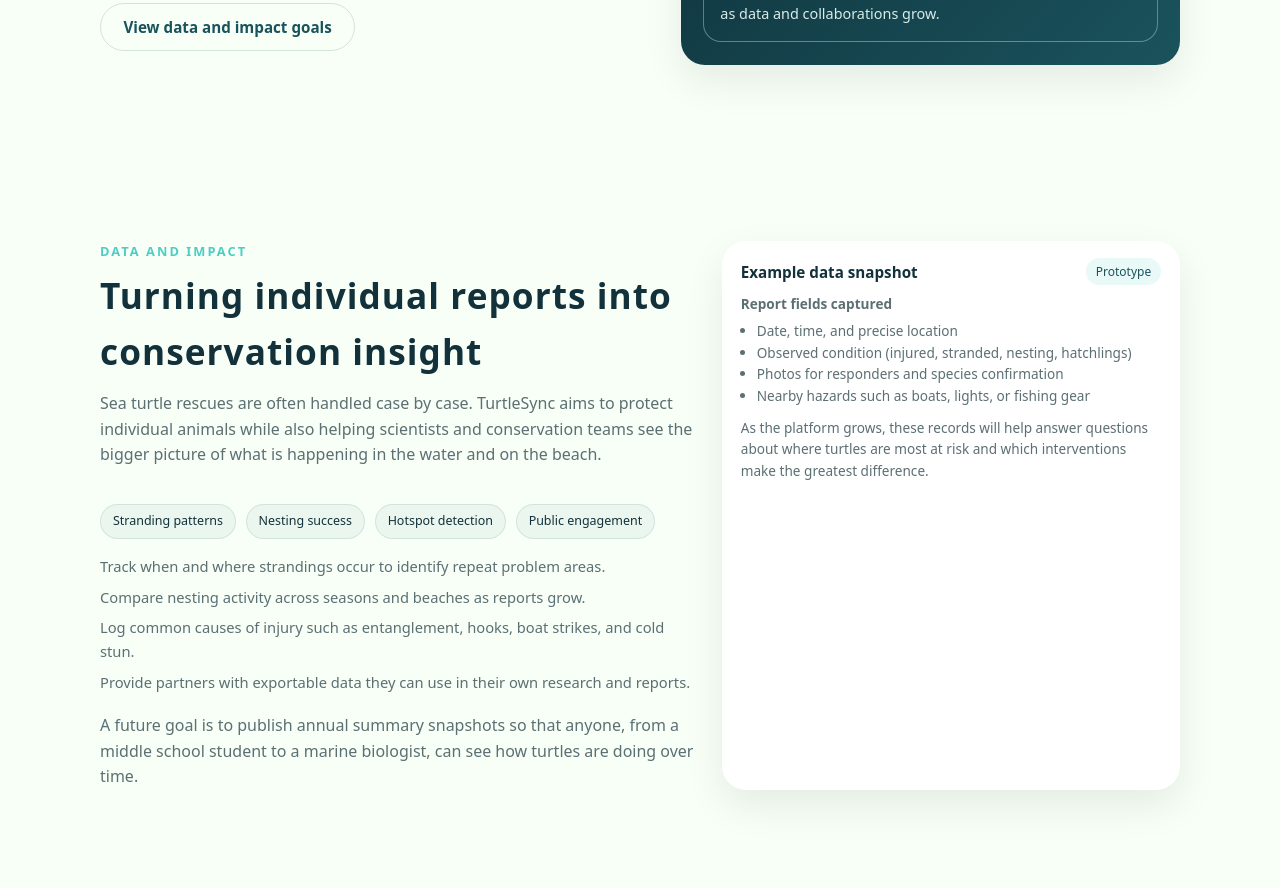
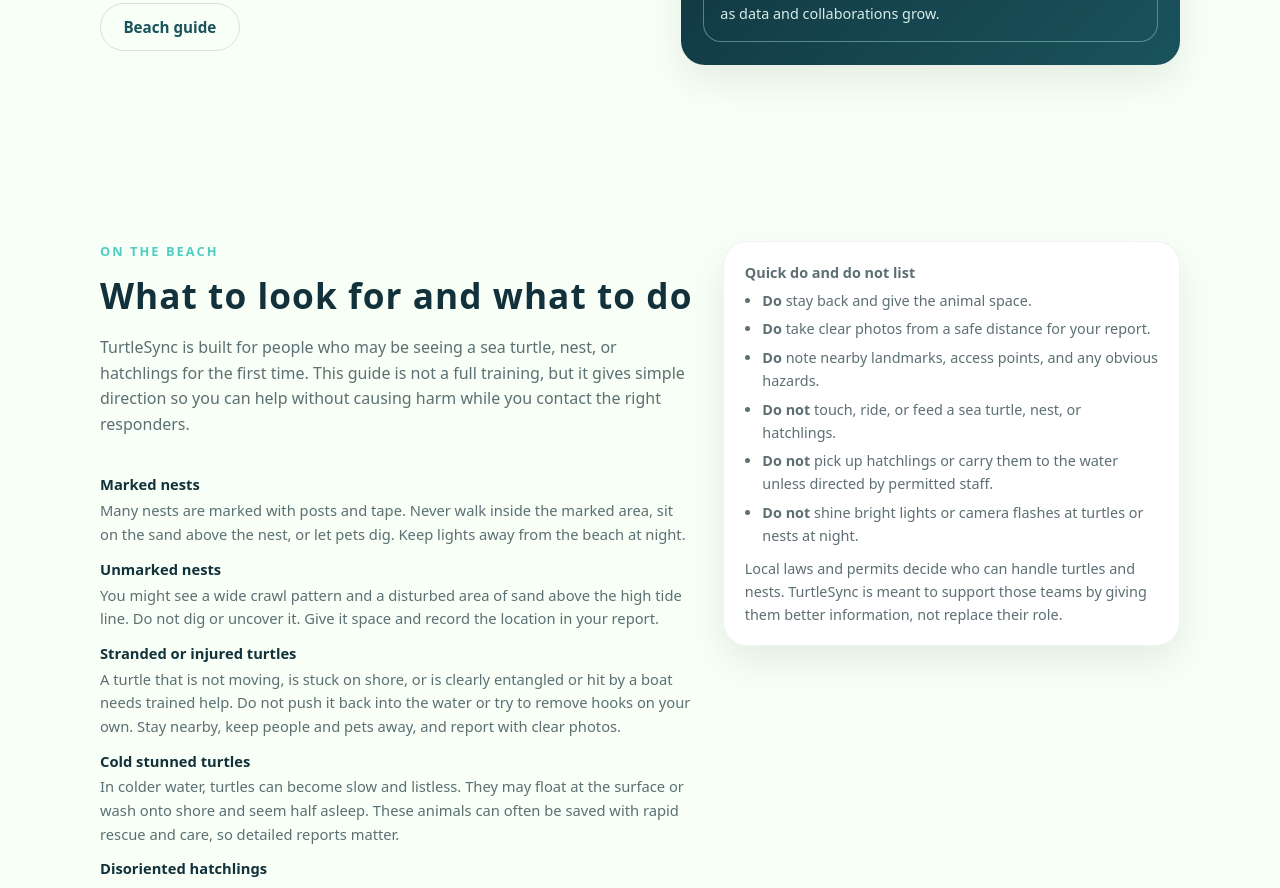
Before and after one commit to Ethandamore2026/Turtlesync, a plain HTML site: page index.html in a window 1280 px wide. Shown: the part 1912-2800 px from the top of the page. Drawn offline with Linux system fonts and the light colour scheme.

Commit message:
Update index.html

```diff
--- a/index.html
+++ b/index.html
@@ -571,6 +571,64 @@
       background: var(--aqua);
     }
 
+    /* Education section */
+
+    .education-grid {
+      display: grid;
+      gap: 1.8rem;
+    }
+
+    @media (min-width: 880px) {
+      .education-grid {
+        grid-template-columns: minmax(0, 1.3fr) minmax(0, 1fr);
+        align-items: flex-start;
+      }
+    }
+
+    .education-note {
+      font-size: 0.9rem;
+      color: var(--text-muted);
+      margin-bottom: 0.7rem;
+    }
+
+    .education-list {
+      list-style: none;
+      padding-left: 0;
+      margin: 0;
+    }
+
+    .education-list li {
+      margin-bottom: 0.7rem;
+      font-size: 0.92rem;
+      color: var(--text-muted);
+    }
+
+    .education-label {
+      display: block;
+      font-weight: 600;
+      color: var(--text-dark);
+      margin-bottom: 0.15rem;
+    }
+
+    .education-card {
+      background: #ffffff;
+      border-radius: var(--radius-xl);
+      padding: 1.2rem 1.3rem;
+      box-shadow: var(--shadow-soft);
+      border: 1px solid rgba(18, 49, 58, 0.06);
+      font-size: 0.9rem;
+      color: var(--text-muted);
+    }
+
+    .education-card ul {
+      margin-left: 1.1rem;
+      margin-top: 0.3rem;
+    }
+
+    .education-card li {
+      margin-bottom: 0.35rem;
+    }
+
     /* Data section */
 
     .data-grid {
@@ -737,6 +795,7 @@
       <nav class="nav-links">
         <a href="index.html#how-it-works">How it works</a>
         <a href="index.html#coverage">Coverage</a>
+        <a href="index.html#education">Beach guide</a>
         <a href="index.html#data">Data and impact</a>
         <a href="about.html">About</a>
         <a href="behind.html">Behind TurtleSync</a>
@@ -760,6 +819,7 @@
       <div class="nav-mobile-inner">
         <a href="index.html#how-it-works">How it works</a>
         <a href="index.html#coverage">Coverage</a>
+        <a href="index.html#education">Beach guide</a>
         <a href="index.html#data">Data and impact</a>
         <a href="about.html">About</a>
         <a href="behind.html">Behind TurtleSync</a>
@@ -909,7 +969,7 @@
           </ul>
 
           <div>
-            <a class="btn btn-outline-dark" href="#data">View data and impact goals</a>
+            <a class="btn btn-outline-dark" href="#education">Beach guide</a>
           </div>
         </div>
 
@@ -929,6 +989,69 @@
             </div>
           </div>
         </div>
+      </div>
+    </section>
+
+    <!-- EDUCATION / BEACH GUIDE -->
+    <section id="education">
+      <div class="container education-grid">
+        <div>
+          <div class="section-kicker">On the beach</div>
+          <h2 class="section-heading">What to look for and what to do</h2>
+          <p class="section-intro">
+            TurtleSync is built for people who may be seeing a sea turtle, nest, or hatchlings for
+            the first time. This guide is not a full training, but it gives simple direction so you
+            can help without causing harm while you contact the right responders.
+          </p>
+
+          <ul class="education-list">
+            <li>
+              <span class="education-label">Marked nests</span>
+              Many nests are marked with posts and tape. Never walk inside the marked area, sit on
+              the sand above the nest, or let pets dig. Keep lights away from the beach at night.
+            </li>
+            <li>
+              <span class="education-label">Unmarked nests</span>
+              You might see a wide crawl pattern and a disturbed area of sand above the high tide
+              line. Do not dig or uncover it. Give it space and record the location in your report.
+            </li>
+            <li>
+              <span class="education-label">Stranded or injured turtles</span>
+              A turtle that is not moving, is stuck on shore, or is clearly entangled or hit by a
+              boat needs trained help. Do not push it back into the water or try to remove hooks on
+              your own. Stay nearby, keep people and pets away, and report with clear photos.
+            </li>
+            <li>
+              <span class="education-label">Cold stunned turtles</span>
+              In colder water, turtles can become slow and listless. They may float at the surface
+              or wash onto shore and seem half asleep. These animals can often be saved with rapid
+              rescue and care, so detailed reports matter.
+            </li>
+            <li>
+              <span class="education-label">Disoriented hatchlings</span>
+              Hatchlings should crawl toward the brightest natural horizon over the ocean. Street
+              lights, house lights, and flashlights can pull them inland instead. If you see many
+              hatchlings heading toward roads or buildings, dim lights if you can do that safely,
+              keep traffic away, and record what you see in detail when you report.
+            </li>
+          </ul>
+        </div>
+
+        <aside class="education-card">
+          <strong>Quick do and do not list</strong>
+          <ul>
+            <li><strong>Do</strong> stay back and give the animal space.</li>
+            <li><strong>Do</strong> take clear photos from a safe distance for your report.</li>
+            <li><strong>Do</strong> note nearby landmarks, access points, and any obvious hazards.</li>
+            <li><strong>Do not</strong> touch, ride, or feed a sea turtle, nest, or hatchlings.</li>
+            <li><strong>Do not</strong> pick up hatchlings or carry them to the water unless directed by permitted staff.</li>
+            <li><strong>Do not</strong> shine bright lights or camera flashes at turtles or nests at night.</li>
+          </ul>
+          <p style="margin-top: 0.6rem;">
+            Local laws and permits decide who can handle turtles and nests. TurtleSync is meant to
+            support those teams by giving them better information, not replace their role.
+          </p>
+        </aside>
       </div>
     </section>
 
```
